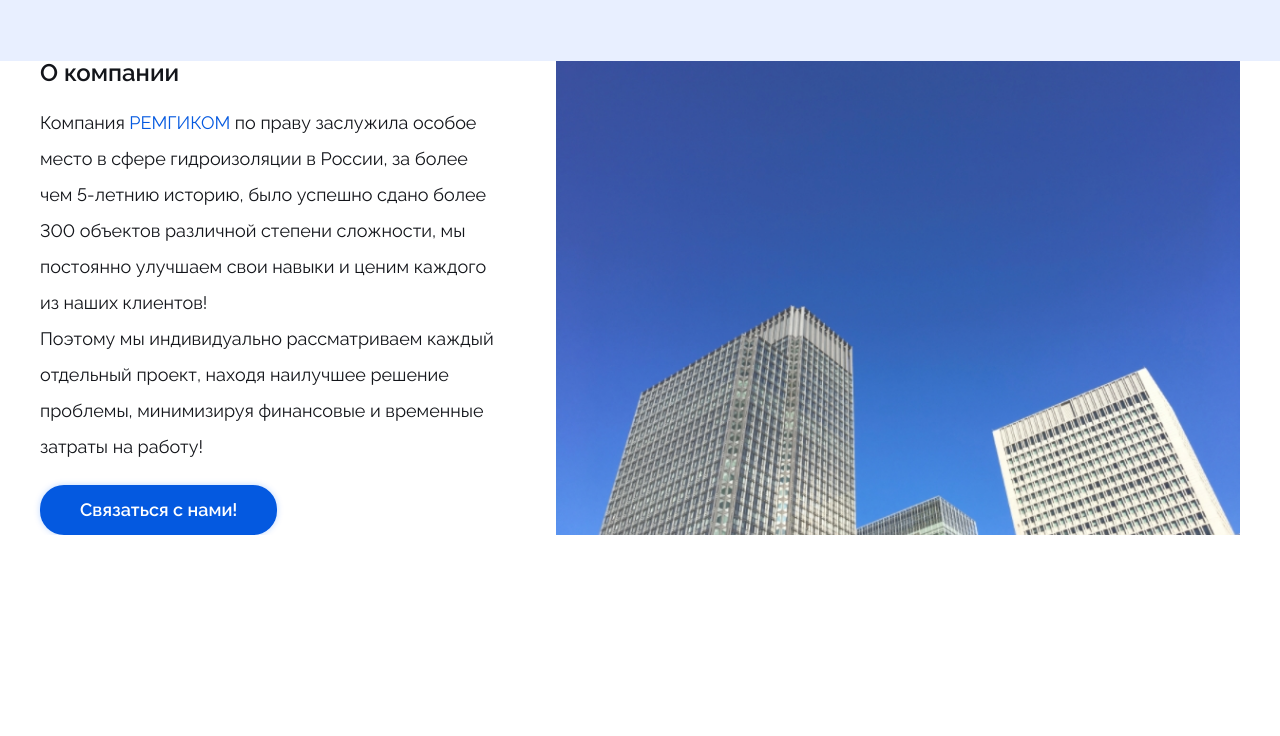
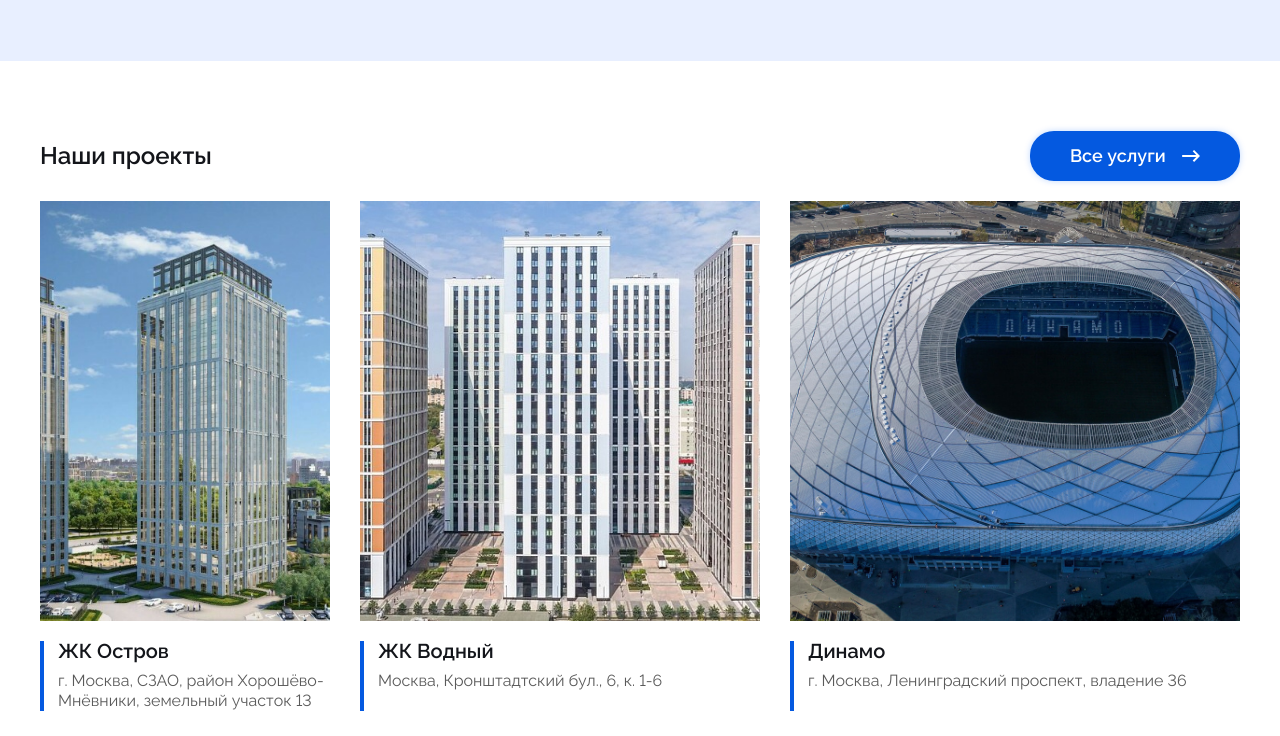
Before and after one commit to Bekh-dev/Remgikom, a plain HTML site: page index.html in a window 1280 px wide. Shown: the part 1624-2360 px from the top of the page. Before the commit the page ends 2159 px from the top, so only its background shows below. Drawn offline with Linux system fonts and the light colour scheme.

Commit message:
верстка блока проекты

```diff
--- a/#sourse/scss/style.scss
+++ b/#sourse/scss/style.scss
@@ -256,7 +256,72 @@
 	}
 }
 //========================================================================================================================
+.projects {
+	padding-top: clamp(50px, 10vw, 70px);
+	padding-bottom: clamp(50px, 10vw, 120px);
+	&__container {
+	}
 
+	&__top {
+	}
+
+	&__colums {
+		display: grid;
+		gap: 30px;
+		grid-template: 1fr / 1.16fr 1.6fr 1.8fr;
+		@media (max-width:1000px){
+			overflow-x: auto;
+			-webkit-overflow-scrolling: touch;
+			grid-template: 1fr / repeat(3, 320px);
+			margin-right: -20px;
+		}
+		@media (max-width:$md3+px){
+			grid-template: 1fr / repeat(3, 290px);
+		}
+	}
+
+	&__column {
+	}
+
+	&__item {
+	}
+}
+
+.item-projects {
+	display: grid;
+	grid-template: auto 1fr / 1fr;
+	gap: 20px;
+	height: 100%;
+	&__img {
+		position: relative;
+		padding: 0px 0px 420px 0px;
+		img {
+			position: absolute;
+			width: 100%;
+			height: 100%;
+			top: 0;
+			left: 0;
+			object-fit: cover;
+		}
+	}
+
+	&__content {
+		padding-left: 14px;
+		border-left: 4px solid $blue;
+	}
+
+	&__title {
+		font-size: 20px;
+		font-weight: 600;
+		margin: 0px 0px 10px 0px;
+	}
+
+	&__text {
+		color: #5a5a5a;
+		font-size: 16px;
+		line-height: calc(20px / 16px * 100%);
+	}
+}
 //========================================================================================================================
 .about {
 
--- a/index.html
+++ b/index.html
@@ -118,6 +118,52 @@
 				</div>
 			</section>
 
+			<section class="projects">
+				<div class="projects__container _container">
+					<div class="services__top top-content">
+						<h2 class="top-content__title _title">Наши проекты</h2>
+						<a href="" class="top-content__btn _btn">Все услуги <img src="img/icons/arrow.svg"
+								alt="Иконка Стрелочки"></a>
+					</div>
+					<div class="projects__colums">
+						<div class="projects__column">
+							<div class="projects__item item-projects">
+								<div class="item-projects__img">
+									<img src="img/project/osctov/äa¿¼ Gáóaß.jpg" alt="Жилой комплекс">
+								</div>
+								<div class="item-projects__content">
+									<h3 class="item-projects__title">ЖК Остров</h3>
+									<div class="item-projects__text">г. Москва, СЗАО, район Хорошёво-Мнёвники, земельный участок
+										13</div>
+								</div>
+							</div>
+						</div>
+						<div class="projects__column">
+							<div class="projects__item item-projects">
+								<div class="item-projects__img">
+									<img src="img/project/vodniy/ª¬ ó«ñ¡d¬.png" alt="Жилой комплекс">
+								</div>
+								<div class="item-projects__content">
+									<h3 class="item-projects__title">ЖК Водный</h3>
+									<div class="item-projects__text">Москва, Кронштадтский бул., 6, к. 1-6</div>
+								</div>
+							</div>
+						</div>
+						<div class="projects__column">
+							<div class="projects__item item-projects">
+								<div class="item-projects__img">
+									<img src="img/project/dinamo/ñ¿¡á¼«.jpg" alt="Жилой комплекс">
+								</div>
+								<div class="item-projects__content">
+									<h3 class="item-projects__title">Динамо</h3>
+									<div class="item-projects__text">г. Москва, Ленинградский проспект, владение 36</div>
+								</div>
+							</div>
+						</div>
+					</div>
+				</div>
+			</section>
+
 			<section class="about">
 				<div class="about__container _container">
 					<div class="about__content">
```
Also changed, not shown: css/style.css, img/project/1.jpeg (added), img/project/dinamo/ñ¿¡á¼«.jpg (added), img/project/osctov/äa¿¼ Gáóaß.jpg (added), img/project/vodniy/ª¬ ó«ñ¡d¬.png (added), 1 other file.
